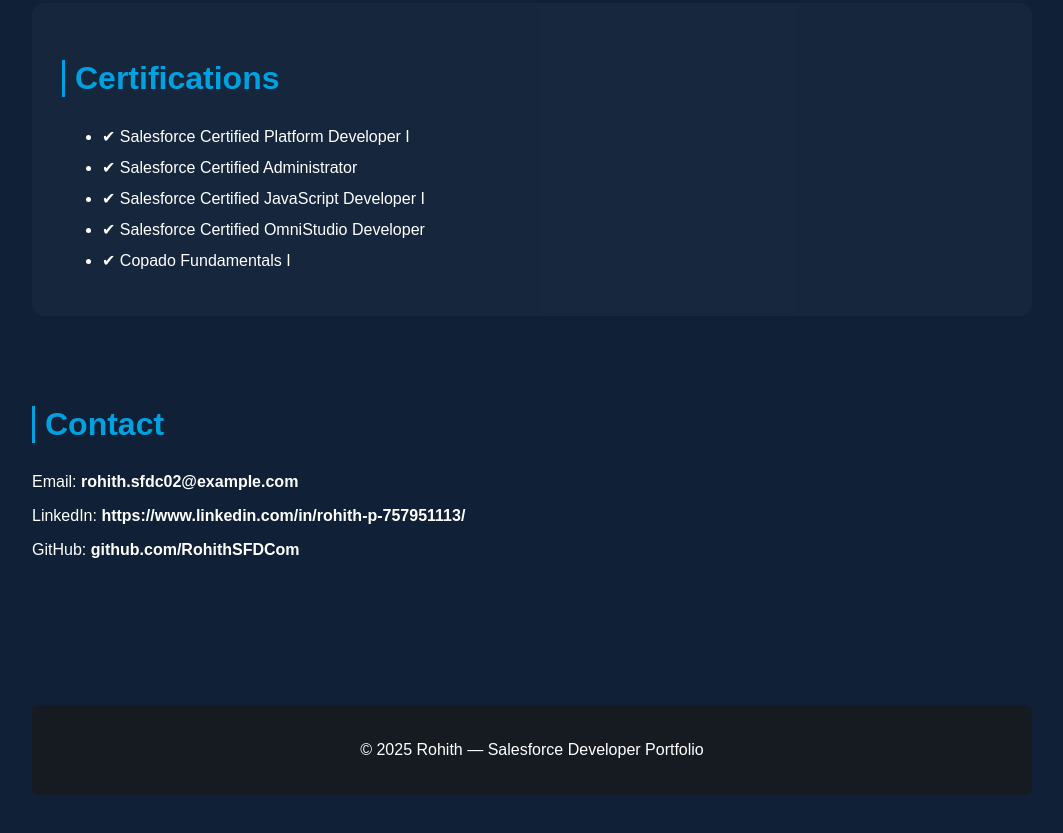
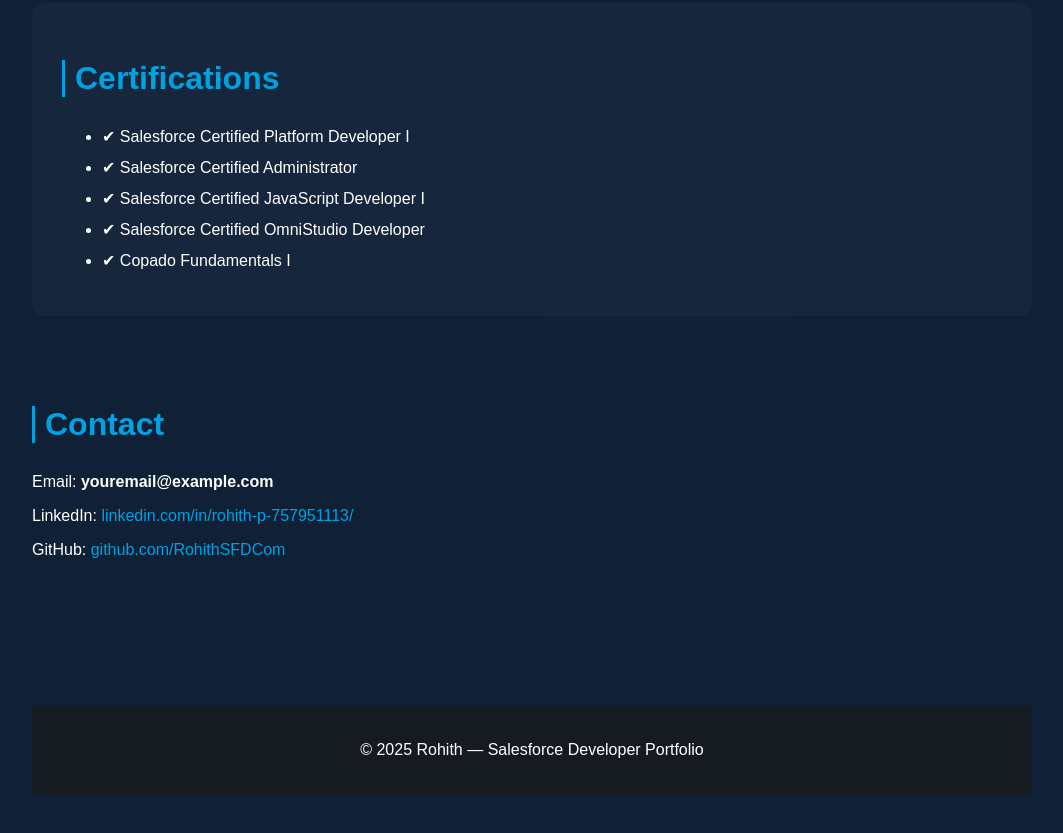
Before and after one commit to RohithSFDCom/details, a plain HTML site: page index.html in a window 1280 px wide. Shown: the part 3513-4346 px from the top of the page, without its empty margins (208-1271 px from the left). Drawn offline with Linux system fonts and the light colour scheme.

Commit message:
Update index.html

```diff
--- a/index.html
+++ b/index.html
@@ -248,13 +248,31 @@
         </ul>
     </section>
 
-    <!-- CONTACT -->
-    <section id="contact" class="section fade-in">
-        <h2 class="section-title">Contact</h2>
-        <p>Email: <strong>rohith.sfdc02@example.com</strong></p>
-        <p>LinkedIn: <strong>https://www.linkedin.com/in/rohith-p-757951113/</strong></p>
-        <p>GitHub: <strong>github.com/RohithSFDCom</strong></p>
-    </section>
+<!-- CONTACT -->
+<section id="contact" class="section fade-in">
+    <h2 class="section-title">Contact</h2>
+
+    <p>Email: <strong>youremail@example.com</strong></p>
+
+    <p>
+        LinkedIn:
+        <a href="https://www.linkedin.com/in/rohith-p-757951113/"
+           target="_blank"
+           style="color:#00a1e0; text-decoration:none;">
+           linkedin.com/in/rohith-p-757951113/
+        </a>
+    </p>
+
+    <p>
+        GitHub:
+        <a href="https://github.com/RohithSFDCom"
+           target="_blank"
+           style="color:#00a1e0; text-decoration:none;">
+           github.com/RohithSFDCom
+        </a>
+    </p>
+</section>
+
 
     <footer>
         <p>© 2025 Rohith — Salesforce Developer Portfolio</p>
```
